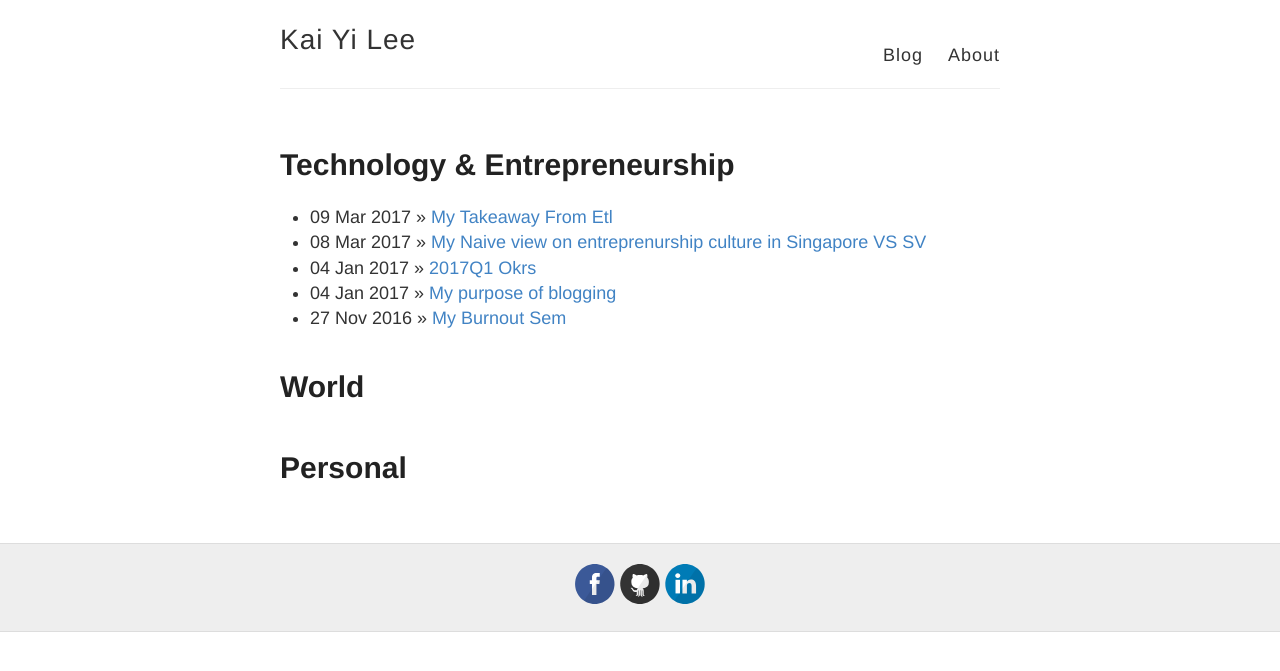
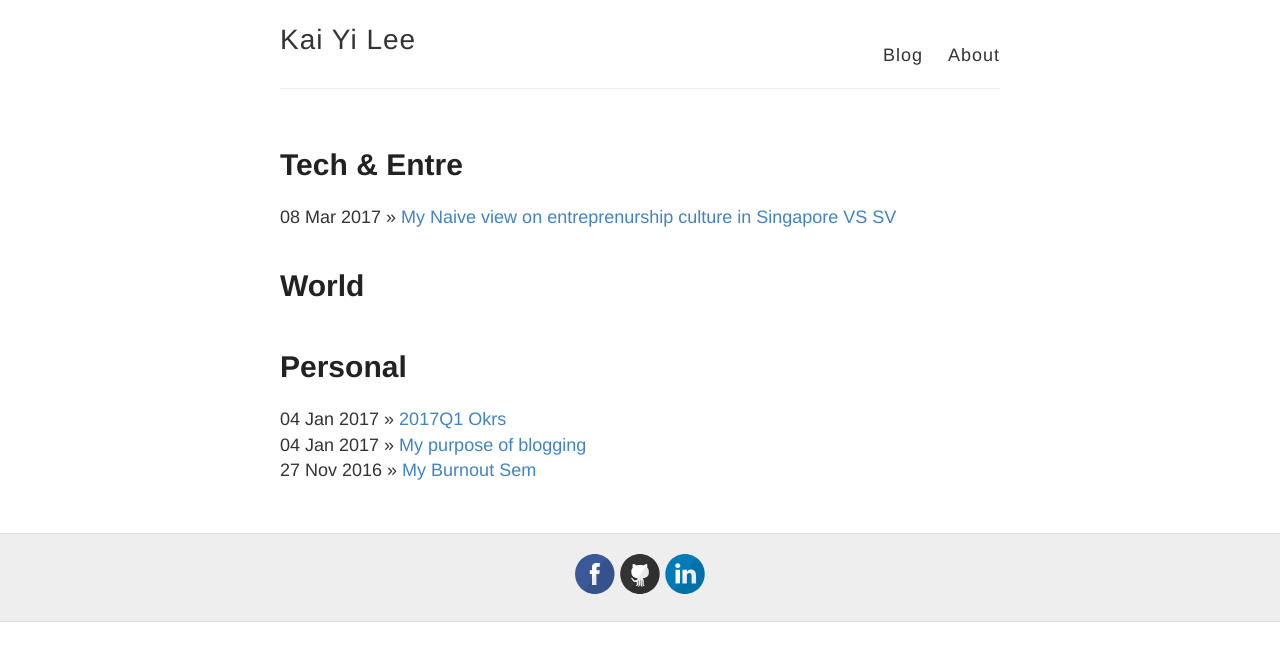
Before and after one commit to kaiyisg/pers-blog, a Jekyll site: the page built from index.html, in a window 1280 px wide. Shown: the top 671 px of the page. Built offline with Jekyll 4.4.1, drawn with Linux system fonts in a browser that asks for light colours.

Commit message:
Add categorization of posts

```diff
--- a/_posts/2016-11-27-my-burnout-sem.markdown
+++ b/_posts/2016-11-27-my-burnout-sem.markdown
@@ -2,7 +2,7 @@
 layout: post
 title:  "My Burnout Sem"
 date:   2016-11-27 16:41:12 +0800
-categories: Personal
+categories: "Personal"
 ---
 
 Suffice to say that I had slightly more on my plate than I bargained for in my Y3S2, and getting through the semester was not easy for me. You know how when people are put into positions of tremendous stress, and start reflecting about why they are even in that position in the first place? Well, that was me during a large part of the previous semester...
--- a/_posts/2017-01-05-my-purpose-of-blogging.markdown
+++ b/_posts/2017-01-05-my-purpose-of-blogging.markdown
@@ -2,7 +2,7 @@
 layout: post
 title:  "My purpose of blogging"
 date:   2017-01-05 00:00:00 +0800
-categories: Personal
+categories: "Personal"
 ---
 
 As I start on my 1 year journey in the bay area, I would like to start blogging as a means of self-expression and self-reflection. After reading through other people's blogs, I believe that blogging can benefit me in 3 main ways:
--- a/_posts/2017-01-10-2017Q1-okrs.markdown
+++ b/_posts/2017-01-10-2017Q1-okrs.markdown
@@ -2,7 +2,7 @@
 layout: post
 title:  "2017Q1 Okrs"
 date:   2017-01-05 00:00:00 +0800
-categories: Personal
+categories: "Personal"
 ---
 
 OKR (Objective - Key Result) is a goal setting framework which Google uses to ensure that the goals that they set are in
--- a/_posts/2017-3-8-my-naive-view-on-entrepreneurship-culture-in-singapore-vs-sv.markdown
+++ b/_posts/2017-3-8-my-naive-view-on-entrepreneurship-culture-in-singapore-vs-sv.markdown
@@ -2,7 +2,7 @@
 layout: post
 title:  "My Naive view on entreprenurship culture in Singapore VS SV"
 date:   2017-03-08 22:44:00 +0800
-categories: entrepreneurship
+categories: "Tech"
 ---
 
 Watching the video: ____
--- a/index.html
+++ b/index.html
@@ -3,32 +3,38 @@ layout: default
 ---
 
 <div class="posts">
-  <!-- {% for post in site.posts %}
-    <article class="post">
 
-      <h1><a href="{{ site.baseurl }}{{ post.url }}">{{ post.title }}</a></h1>
-
-      <div class="entry">
-        {{ post.excerpt }}
-      </div>
-
-      <a href="{{ site.baseurl }}{{ post.url }}" class="read-more">Read More</a>
-    </article>
-  {% endfor %} -->
-
-  <h1>Technology & Entrepreneurship</h1>
+  <h1>Tech & Entre</h1>
   <ul class="posts">
     {% for post in site.posts %}
-      <li><span>{{ post.date | date_to_string }}</span> &raquo; <a href="{{ post.url }}">{{ post.title }}</a></li>
+      {% for category in post.categories %}
+        {% if category == 'Tech' %}
+          <li><span>{{ post.date | date_to_string }}</span> &raquo; <a href="{{ post.url }}">{{ post.title }}</a></li>
+        {% endif %}
+      {% endfor %}
     {% endfor %}
   </ul>
 
   <h1>World</h1>
-    <ul class="posts">
+  <ul class="posts">
+    {% for post in site.posts %}
+      {% for category in post.categories %}
+        {% if category == 'World' %}
+          <li><span>{{ post.date | date_to_string }}</span> &raquo; <a href="{{ post.url }}">{{ post.title }}</a></li>
+        {% endif %}
+      {% endfor %}
+    {% endfor %}
   </ul>
 
   <h1>Personal</h1>
-    <ul class="posts">
+  <ul class="posts">
+    {% for post in site.posts %}
+      {% for category in post.categories %}
+        {% if category == 'Personal' %}
+          <li><span>{{ post.date | date_to_string }}</span> &raquo; <a href="{{ post.url }}">{{ post.title }}</a></li>
+        {% endif %}
+      {% endfor %}
+    {% endfor %}
   </ul>
 
 </div>
--- a/style.scss
+++ b/style.scss
@@ -79,11 +79,10 @@ a {
 
 ul, ol {
   margin: 15px 0;
-  padding-left: 30px;
 }
 
 ul {
-  list-style-type: disc;
+  list-style-type: none;
 }
 
 ol {
```
Also changed, not shown: about.md (+1 -1 lines).
